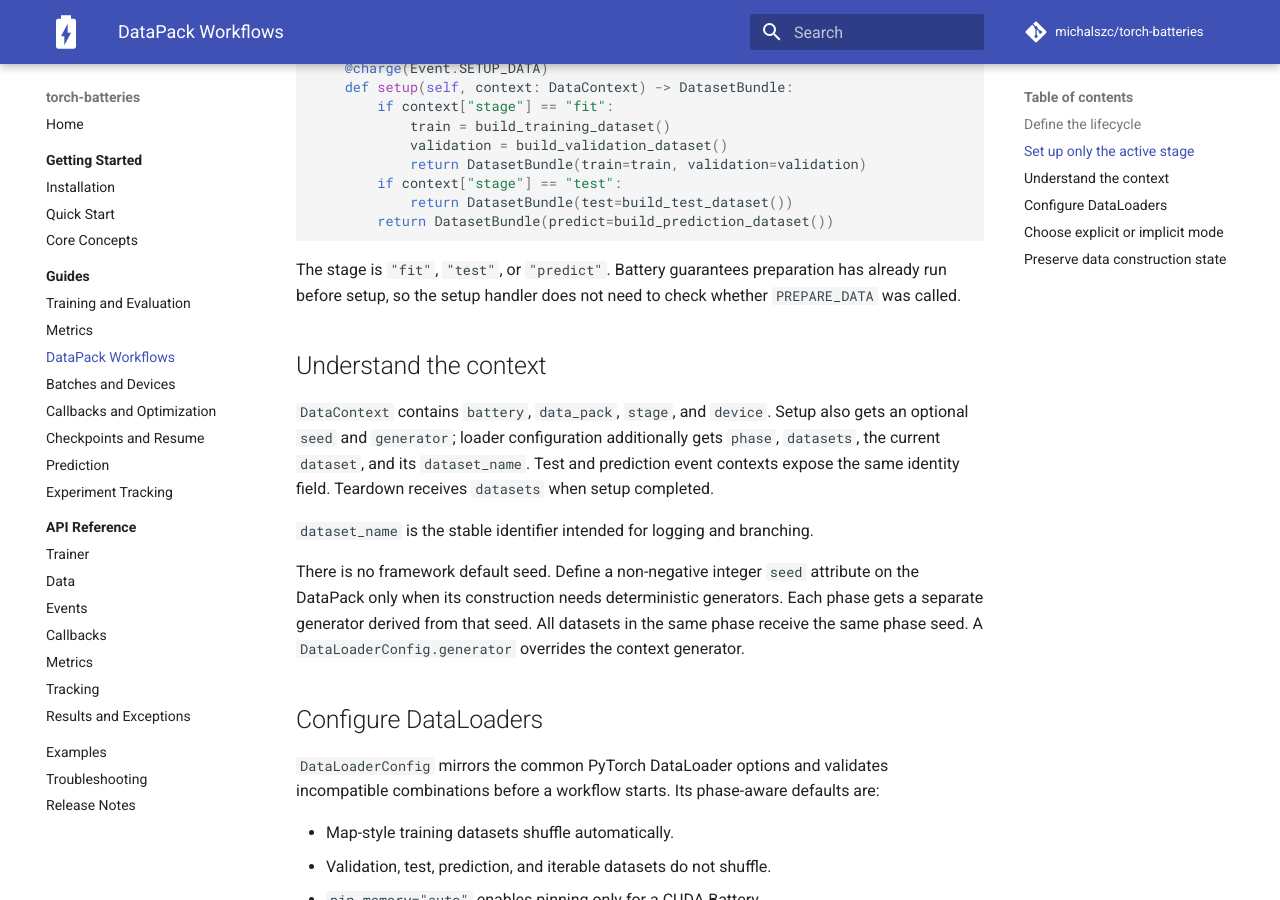
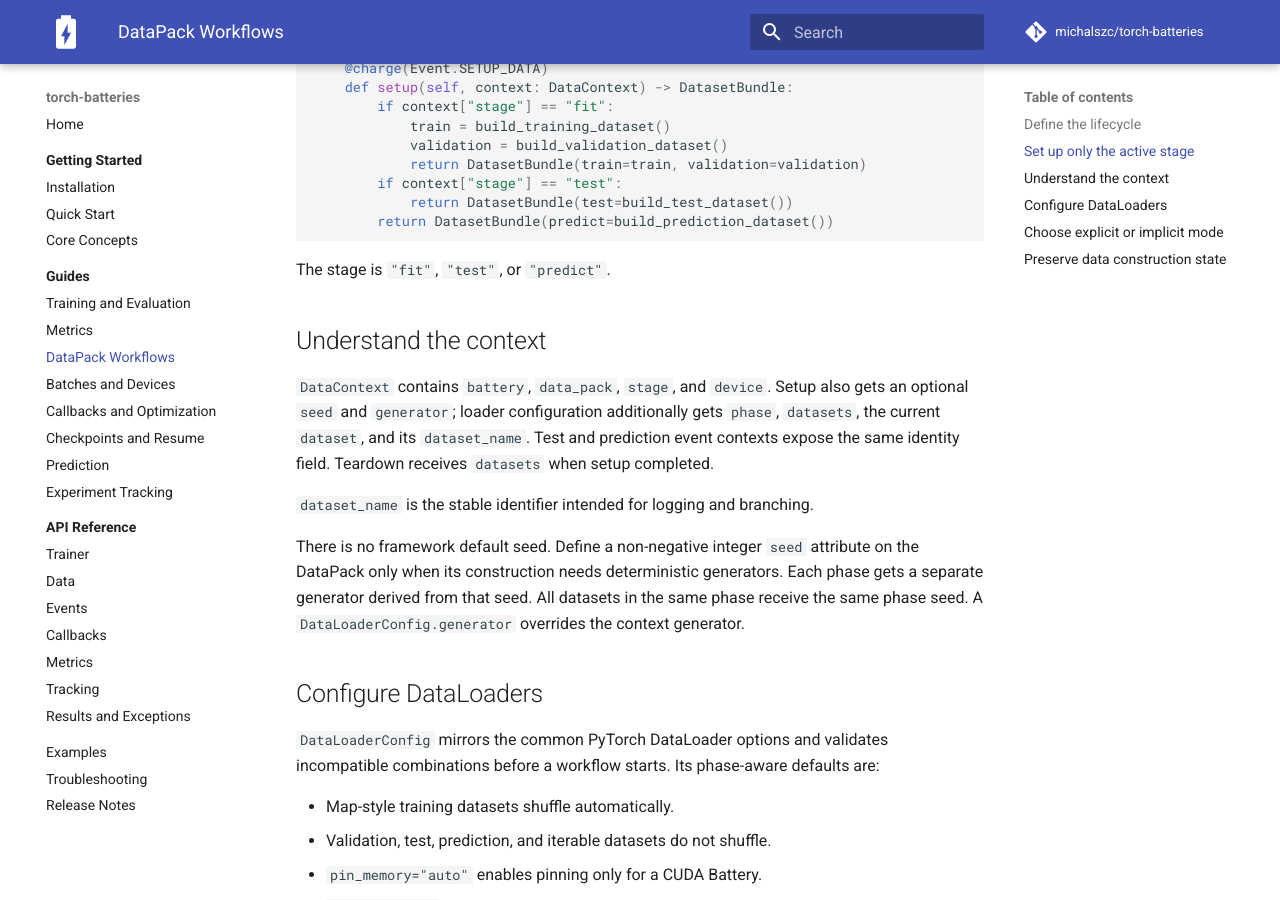
Before and after one commit to michalszc/torch-batteries, an MkDocs documentation site: the page built from documentation/guides/data-pack.md, in a window 1280 px wide and 900 px high, scrolled down 2396 px. Built offline with MkDocs 1.6.1 and Material for MkDocs 9.7.7, drawn with Linux system fonts in a browser that asks for light colours; comment, search, counter and statistics services are not loaded.

Commit message:
docs(data): refine stage-aware setup guidance

````diff
--- a/documentation/guides/data-pack.md
+++ b/documentation/guides/data-pack.md
@@ -125,9 +125,7 @@ class StageAwareData(DataPack):
         return DatasetBundle(predict=build_prediction_dataset())
 ```
 
-The stage is `"fit"`, `"test"`, or `"predict"`. Battery guarantees preparation has
-already run before setup, so the setup handler does not need to check whether
-`PREPARE_DATA` was called.
+The stage is `"fit"`, `"test"`, or `"predict"`.
 
 ## Understand the context
 
````
